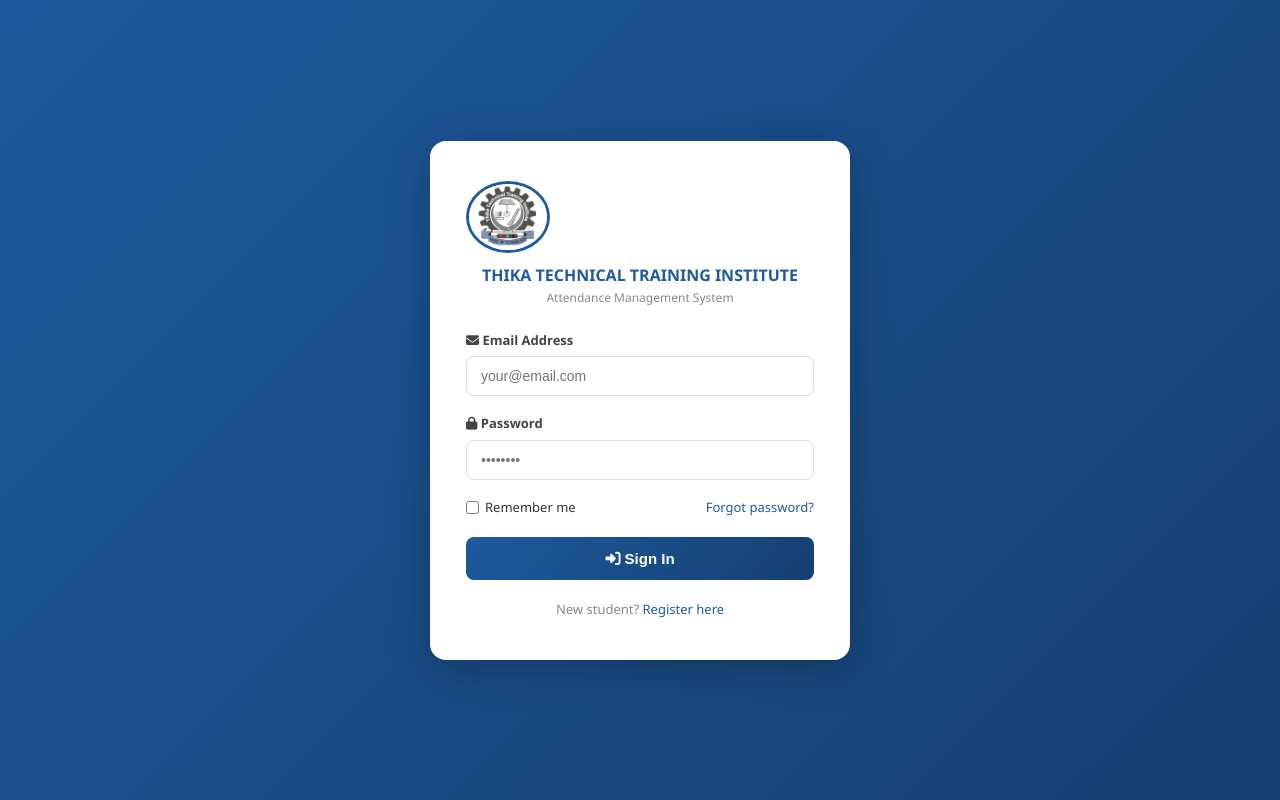
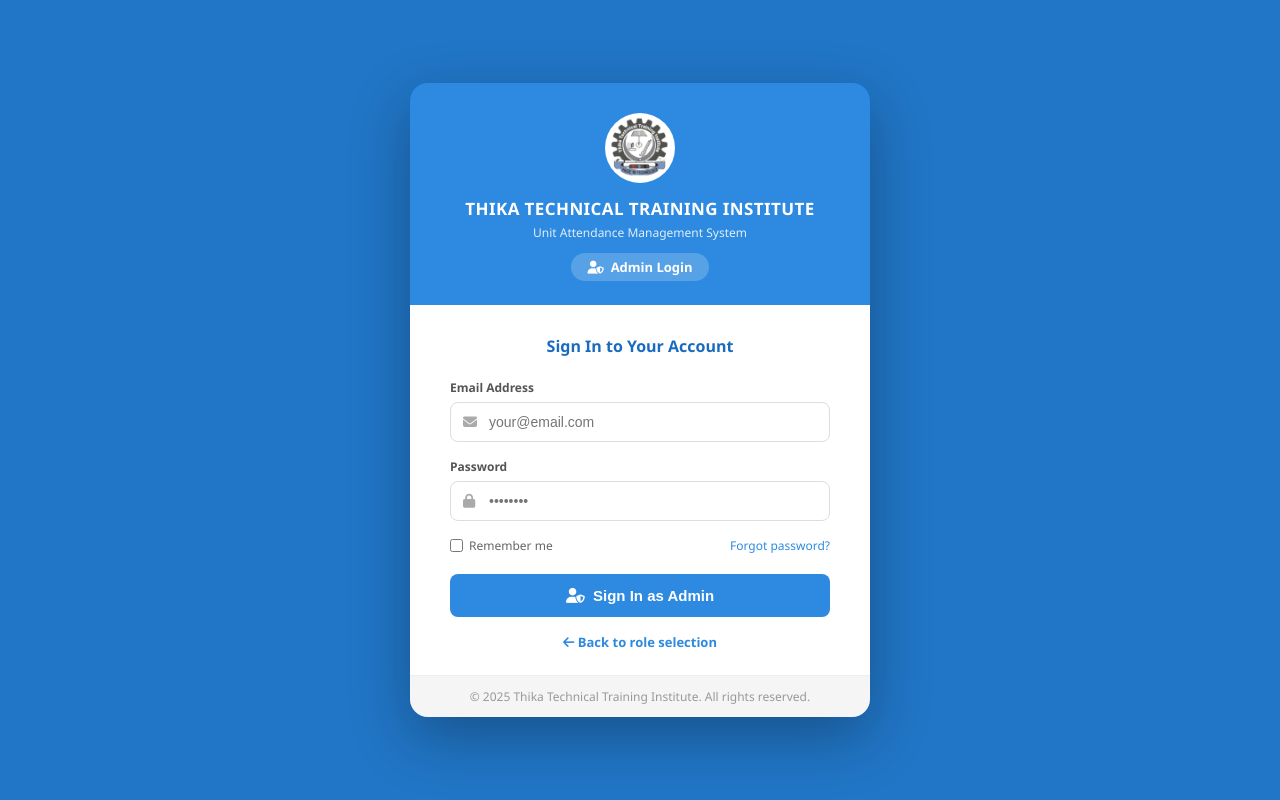
Before and after one commit to alexfreed254/MYRENDERPROJECT, a Flask app: page /auth/login in a window 1280 px wide. Run offline with Flask 3, Linux system fonts and the light colour scheme.

Commit message:
Redesign: role-picker landing page + styled login matching TTTTI design

```diff
--- a/templates/auth/login.html
+++ b/templates/auth/login.html
@@ -3,66 +3,320 @@
 <head>
   <meta charset="utf-8">
   <meta name="viewport" content="width=device-width, initial-scale=1">
-  <title>Login | TTTTI Attendance System</title>
-  <link rel="stylesheet" href="/static/css/base.css">
+  <title>Login — TTTTI Attendance System</title>
   <link rel="stylesheet" href="https://cdnjs.cloudflare.com/ajax/libs/font-awesome/6.4.0/css/all.min.css">
   <style>
-    body { background: linear-gradient(135deg, #1e5a9f 0%, #154070 100%); min-height: 100vh; display: flex; align-items: center; justify-content: center; }
-    .login-card { background: #fff; border-radius: 16px; box-shadow: 0 8px 40px rgba(0,0,0,0.25); padding: 40px 36px; width: 100%; max-width: 420px; }
-    .login-logo { text-align: center; margin-bottom: 24px; }
-    .login-logo img { height: 72px; border-radius: 50%; border: 3px solid #1e5a9f; }
-    .login-logo h1 { font-size: 16px; font-weight: 700; color: #1e5a9f; margin: 10px 0 2px; }
-    .login-logo p  { font-size: 12px; color: #888; }
-    .form-group { margin-bottom: 18px; }
-    .form-group label { display: block; font-size: 13px; font-weight: 600; color: #444; margin-bottom: 6px; }
-    .form-group input { width: 100%; padding: 11px 14px; border: 1px solid #ddd; border-radius: 8px; font-size: 14px; transition: border-color .2s; }
-    .form-group input:focus { outline: none; border-color: #1e5a9f; box-shadow: 0 0 0 3px rgba(30,90,159,.1); }
-    .btn-login { width: 100%; padding: 13px; background: linear-gradient(135deg, #1e5a9f, #154070); color: #fff; border: none; border-radius: 8px; font-size: 15px; font-weight: 600; cursor: pointer; transition: opacity .2s; }
-    .btn-login:hover { opacity: .9; }
-    .error-box { background: #ffebee; color: #c62828; border-radius: 8px; padding: 10px 14px; font-size: 13px; margin-bottom: 16px; }
-    .success-box { background: #e8f5e9; color: #2e7d32; border-radius: 8px; padding: 10px 14px; font-size: 13px; margin-bottom: 16px; }
-    .login-footer { text-align: center; margin-top: 20px; font-size: 13px; color: #888; }
-    .login-footer a { color: #1e5a9f; text-decoration: none; }
-    .remember-row { display: flex; align-items: center; justify-content: space-between; margin-bottom: 20px; font-size: 13px; }
+    *, *::before, *::after { margin: 0; padding: 0; box-sizing: border-box; }
+
+    body {
+      font-family: 'Segoe UI', Tahoma, Geneva, Verdana, sans-serif;
+      min-height: 100vh;
+      background: #2176c7;
+      display: flex;
+      align-items: center;
+      justify-content: center;
+      padding: 20px;
+    }
+
+    .card {
+      background: #2d8ae0;
+      border-radius: 18px;
+      width: 100%;
+      max-width: 460px;
+      box-shadow: 0 20px 60px rgba(0,0,0,0.3);
+      overflow: hidden;
+    }
+
+    /* ── Header ── */
+    .card-header {
+      padding: 30px 40px 24px;
+      text-align: center;
+      color: #fff;
+    }
+
+    .logo-wrap {
+      width: 70px;
+      height: 70px;
+      border-radius: 50%;
+      border: 3px solid rgba(255,255,255,0.6);
+      overflow: hidden;
+      margin: 0 auto 14px;
+      background: #fff;
+    }
+
+    .logo-wrap img {
+      width: 100%;
+      height: 100%;
+      object-fit: cover;
+    }
+
+    .card-header h1 {
+      font-size: 17px;
+      font-weight: 800;
+      text-transform: uppercase;
+      letter-spacing: 0.4px;
+      margin-bottom: 4px;
+    }
+
+    .card-header p {
+      font-size: 12px;
+      opacity: 0.85;
+    }
+
+    /* Role badge in header */
+    .role-badge {
+      display: inline-flex;
+      align-items: center;
+      gap: 7px;
+      margin-top: 12px;
+      padding: 5px 16px;
+      border-radius: 20px;
+      font-size: 13px;
+      font-weight: 700;
+      color: #fff;
+    }
+    .role-badge.admin   { background: rgba(255,255,255,0.2); }
+    .role-badge.trainer { background: #8b2fc9; }
+    .role-badge.trainee { background: #f5a623; }
+
+    /* ── Body ── */
+    .card-body {
+      background: #fff;
+      padding: 30px 40px 24px;
+    }
+
+    .card-body h2 {
+      text-align: center;
+      font-size: 16px;
+      font-weight: 700;
+      color: #1a6bbf;
+      margin-bottom: 22px;
+    }
+
+    /* ── Form ── */
+    .form-group {
+      margin-bottom: 16px;
+    }
+
+    .form-group label {
+      display: block;
+      font-size: 12px;
+      font-weight: 600;
+      color: #555;
+      margin-bottom: 6px;
+    }
+
+    .input-wrap {
+      position: relative;
+    }
+
+    .input-wrap i {
+      position: absolute;
+      left: 13px;
+      top: 50%;
+      transform: translateY(-50%);
+      color: #aaa;
+      font-size: 14px;
+    }
+
+    .input-wrap input {
+      width: 100%;
+      padding: 11px 14px 11px 38px;
+      border: 1.5px solid #ddd;
+      border-radius: 8px;
+      font-size: 14px;
+      transition: border-color 0.2s, box-shadow 0.2s;
+      outline: none;
+    }
+
+    .input-wrap input:focus {
+      border-color: #2d8ae0;
+      box-shadow: 0 0 0 3px rgba(45,138,224,0.12);
+    }
+
+    .remember-row {
+      display: flex;
+      align-items: center;
+      justify-content: space-between;
+      margin-bottom: 20px;
+      font-size: 12px;
+      color: #666;
+    }
+
+    .remember-row label {
+      display: flex;
+      align-items: center;
+      gap: 6px;
+      cursor: pointer;
+    }
+
+    .remember-row a {
+      color: #2d8ae0;
+      text-decoration: none;
+    }
+
+    .remember-row a:hover { text-decoration: underline; }
+
+    /* ── Submit button ── */
+    .btn-login {
+      width: 100%;
+      padding: 13px;
+      border: none;
+      border-radius: 8px;
+      font-size: 15px;
+      font-weight: 700;
+      color: #fff;
+      cursor: pointer;
+      transition: filter 0.15s, transform 0.15s;
+    }
+
+    .btn-login:hover  { filter: brightness(1.08); transform: translateY(-1px); }
+    .btn-login:active { transform: translateY(0); }
+
+    .btn-login.admin   { background: #2d8ae0; }
+    .btn-login.trainer { background: #8b2fc9; }
+    .btn-login.trainee { background: #f5a623; }
+
+    /* ── Alerts ── */
+    .alert {
+      border-radius: 8px;
+      padding: 10px 14px;
+      font-size: 13px;
+      margin-bottom: 16px;
+      display: flex;
+      align-items: center;
+      gap: 8px;
+    }
+    .alert-error   { background: #ffebee; color: #c62828; }
+    .alert-success { background: #e8f5e9; color: #2e7d32; }
+
+    /* ── Back link ── */
+    .back-link {
+      text-align: center;
+      margin-top: 16px;
+      font-size: 13px;
+    }
+
+    .back-link a {
+      color: #2d8ae0;
+      text-decoration: none;
+      font-weight: 600;
+    }
+
+    .back-link a:hover { text-decoration: underline; }
+
+    /* ── Footer ── */
+    .card-footer {
+      background: #f5f5f5;
+      padding: 12px 40px;
+      text-align: center;
+      font-size: 12px;
+      color: #999;
+      border-top: 1px solid #eee;
+    }
+
+    @media (max-width: 420px) {
+      .card-header, .card-body { padding-left: 24px; padding-right: 24px; }
+    }
   </style>
 </head>
 <body>
-  <div class="login-card">
-    <div class="login-logo">
-      <img src="{{ LOGO_URL }}" alt="Logo">
-      <h1>THIKA TECHNICAL TRAINING INSTITUTE</h1>
-      <p>Attendance Management System</p>
+
+{% set role = request.args.get('role', 'admin') %}
+{% if role == 'trainer' %}
+  {% set role_label = 'Trainer' %}
+  {% set role_icon  = 'fas fa-chalkboard-teacher' %}
+{% elif role == 'trainee' %}
+  {% set role_label = 'Trainee' %}
+  {% set role_icon  = 'fas fa-user-graduate' %}
+{% else %}
+  {% set role_label = 'Admin' %}
+  {% set role_icon  = 'fas fa-user-shield' %}
+{% endif %}
+
+<div class="card">
+
+  <!-- Blue header -->
+  <div class="card-header">
+    <div class="logo-wrap">
+      <img src="{{ LOGO_URL }}" alt="TTTTI Logo">
     </div>
+    <h1>Thika Technical Training Institute</h1>
+    <p>Unit Attendance Management System</p>
+    <div class="role-badge {{ role }}">
+      <i class="{{ role_icon }}"></i> {{ role_label }} Login
+    </div>
+  </div>
+
+  <!-- White body -->
+  <div class="card-body">
+    <h2>Sign In to Your Account</h2>
 
     {% if request.args.get('registered') %}
-    <div class="success-box"><i class="fas fa-check-circle"></i> Registration successful! You can now log in.</div>
+    <div class="alert alert-success">
+      <i class="fas fa-check-circle"></i> Registration successful! You can now log in.
+    </div>
     {% endif %}
 
     {% if error %}
-    <div class="error-box"><i class="fas fa-exclamation-circle"></i> {{ error }}</div>
+    <div class="alert alert-error">
+      <i class="fas fa-exclamation-circle"></i> {{ error }}
+    </div>
     {% endif %}
 
     <form method="post" action="/auth/login">
+      <!-- Pass role through so backend can use it if needed -->
+      <input type="hidden" name="role" value="{{ role }}">
+
       <div class="form-group">
-        <label for="email"><i class="fas fa-envelope"></i> Email Address</label>
-        <input type="email" id="email" name="email" placeholder="your@email.com" required autocomplete="email">
+        <label for="email">Email Address</label>
+        <div class="input-wrap">
+          <i class="fas fa-envelope"></i>
+          <input type="email" id="email" name="email"
+                 placeholder="your@email.com"
+                 required autocomplete="email">
+        </div>
       </div>
+
       <div class="form-group">
-        <label for="password"><i class="fas fa-lock"></i> Password</label>
-        <input type="password" id="password" name="password" placeholder="••••••••" required autocomplete="current-password">
+        <label for="password">Password</label>
+        <div class="input-wrap">
+          <i class="fas fa-lock"></i>
+          <input type="password" id="password" name="password"
+                 placeholder="••••••••"
+                 required autocomplete="current-password">
+        </div>
       </div>
+
       <div class="remember-row">
-        <label style="display:flex;align-items:center;gap:6px;cursor:pointer;">
+        <label>
           <input type="checkbox" name="remember"> Remember me
         </label>
         <a href="/auth/forgot-password">Forgot password?</a>
       </div>
-      <button type="submit" class="btn-login"><i class="fas fa-sign-in-alt"></i> Sign In</button>
+
+      <button type="submit" class="btn-login {{ role }}">
+        <i class="{{ role_icon }}"></i> &nbsp;Sign In as {{ role_label }}
+      </button>
     </form>
 
-    <div class="login-footer">
+    {% if role == 'trainee' %}
+    <div class="back-link" style="margin-top:12px;">
       New student? <a href="/student/register">Register here</a>
     </div>
+    {% endif %}
+
+    <div class="back-link">
+      <a href="/"><i class="fas fa-arrow-left"></i> Back to role selection</a>
+    </div>
   </div>
+
+  <!-- Footer -->
+  <div class="card-footer">
+    &copy; 2025 Thika Technical Training Institute. All rights reserved.
+  </div>
+
+</div>
+
 </body>
 </html>
```
Also changed, not shown: templates/main/index.html (+175 -42 lines).
